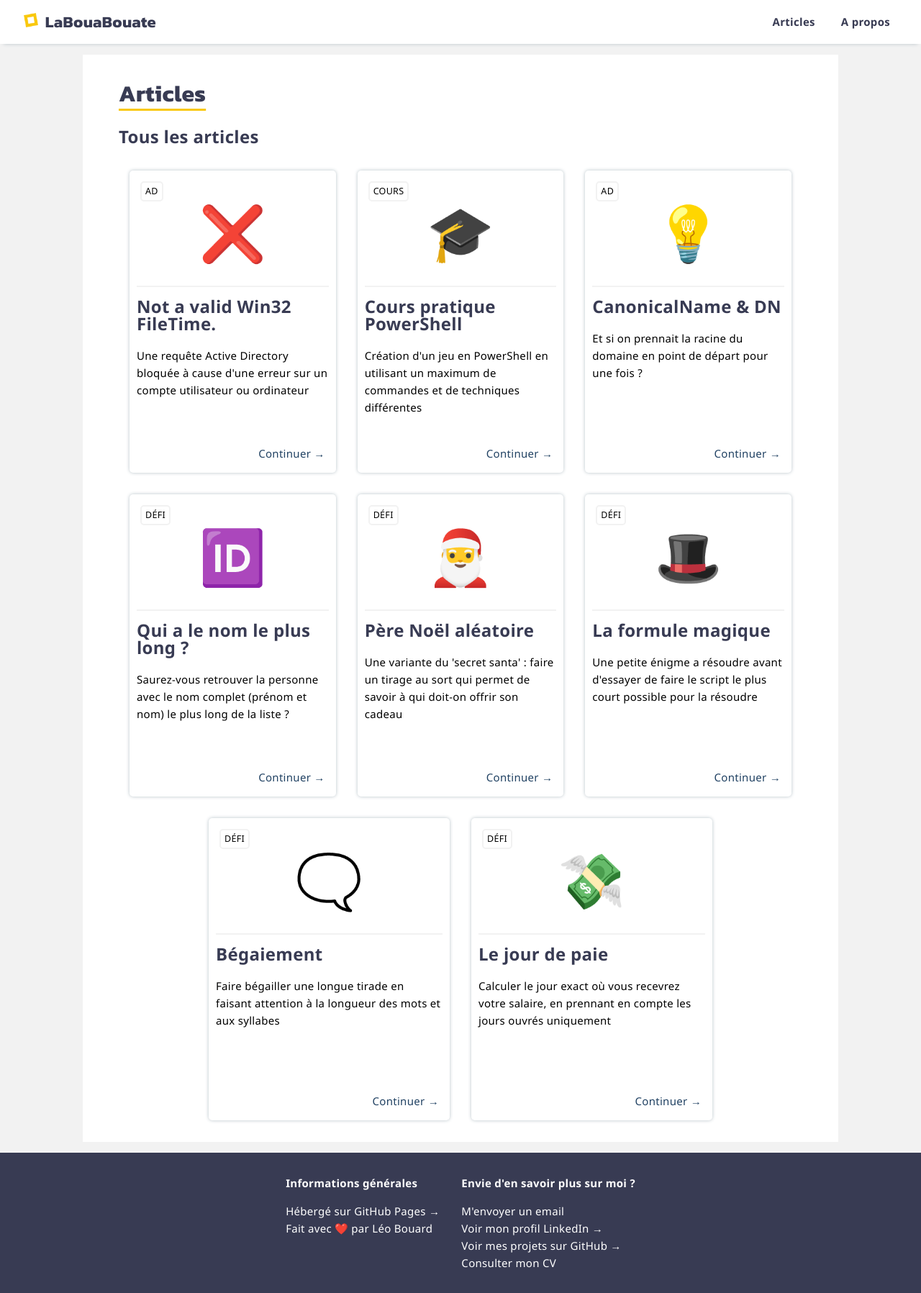
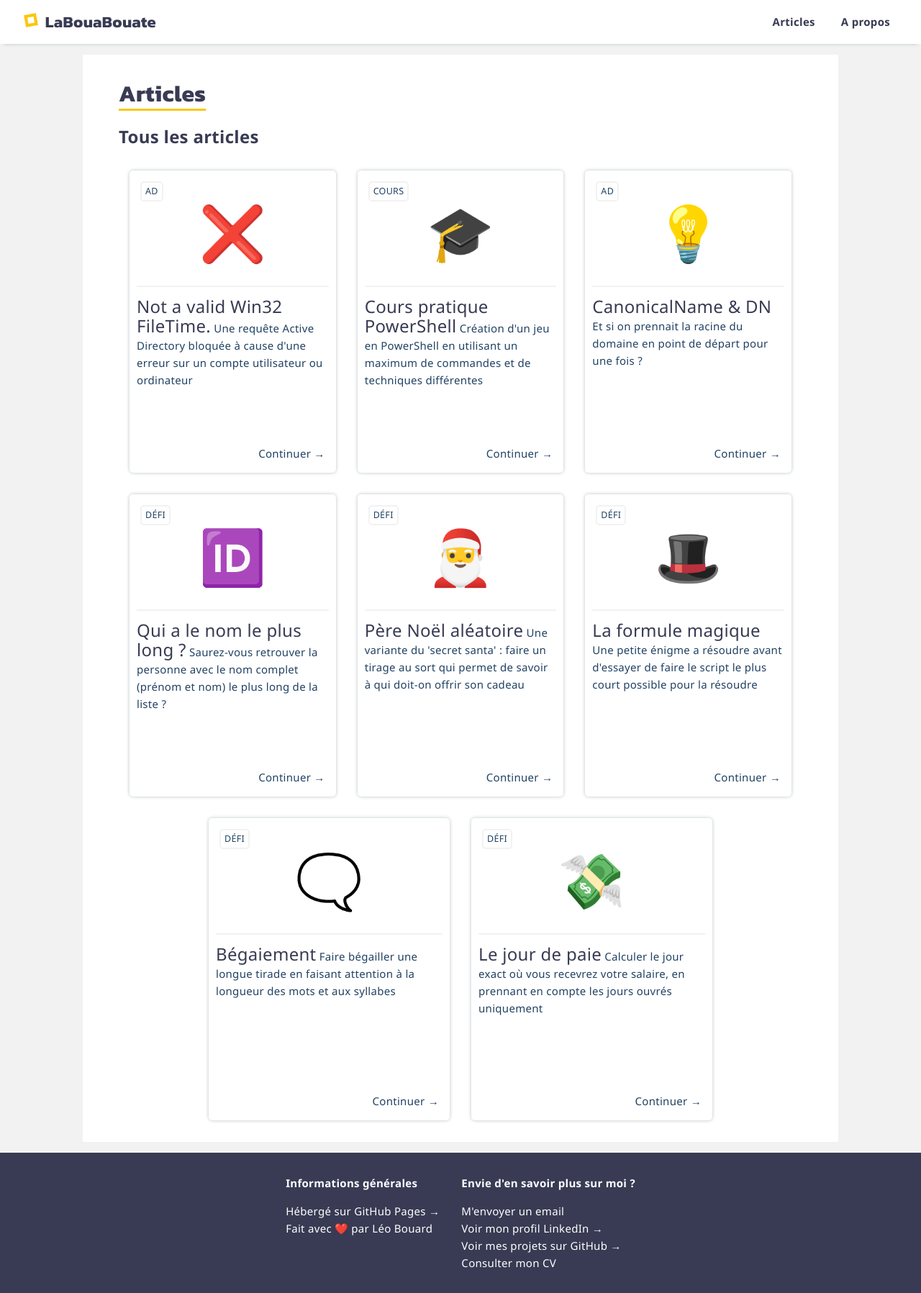
Before and after one commit to leobouard/leobouard.github.io, a Jekyll site: the page built from blog.md, in a window 1280 px wide. Shown: the whole page at 72% size. Built offline with Jekyll 4.4.1, drawn with Linux system fonts in a browser that asks for light colours; our own code applies the rules of GitHub Pages for plain Markdown files.

Commit message:
Modification articles

```diff
--- a/assets/css/posts.scss
+++ b/assets/css/posts.scss
@@ -56,6 +56,20 @@
     transition: all 150ms ease-in-out;
 }
 
+.articleTitle, .articleTitle:hover {
+    text-decoration: none;
+}
+
+.articleText, .articleText:hover {
+    text-decoration: none;
+}
+
+.articleButton {
+    position: absolute;
+    bottom: 15px;
+    right: 15px;
+}
+
 .postBanner {
     margin-left: -50px;
     margin-right: -50px;
--- a/assets/css/style.scss
+++ b/assets/css/style.scss
@@ -148,7 +148,7 @@
         color: #3a75af;
     }
 
-    h1, h2, h3, h4, h5 {
+    h1, h2, h3, h4, h5, .articleTitle {
         color: #383b53;
     }
 
@@ -163,7 +163,7 @@
         text-decoration-color: #f9c80e;
     }
 
-    h2 {
+    h2, .articleTitle {
         font-size: x-large;
     }
 
--- a/blog.md
+++ b/blog.md
@@ -11,15 +11,15 @@
 <div class="posts">
     {% assign listed_posts = site.posts | where: "listed", true %}
     {% for post in listed_posts %}
-        <article>
-            <small>{{ post.tags }}</small>
-            <a href="{{ post.id }}">
+        <a href="{{ post.id }}">
+            <article>
+                <small>{{ post.tags }}</small>
                 <p class="articleIcon">{{ post.icon }}</p>
-            </a>
-            <hr>
-            <h2>{{ post.title }}</h2>
-            <p>{{ post.description }}</p>
-            <a style="position: absolute; bottom: 15px; right: 15px;" href="{{ post.id }}">Continuer →</a>
-        </article>
+                <hr>
+                <span class="articleTitle">{{ post.title }}</span>
+                <span class="articleText">{{ post.description }}</span>
+                <a class="articleButton" href="{{ post.id }}">Continuer →</a>
+            </article>
+        </a>
     {% endfor %}
 </div>
```
